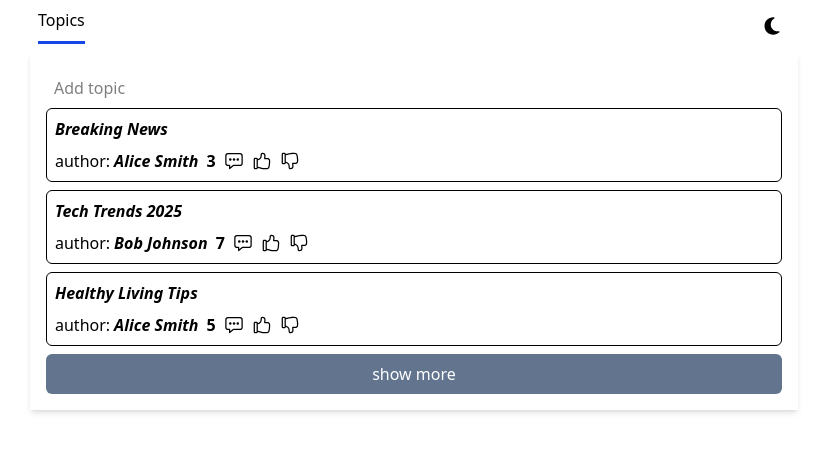
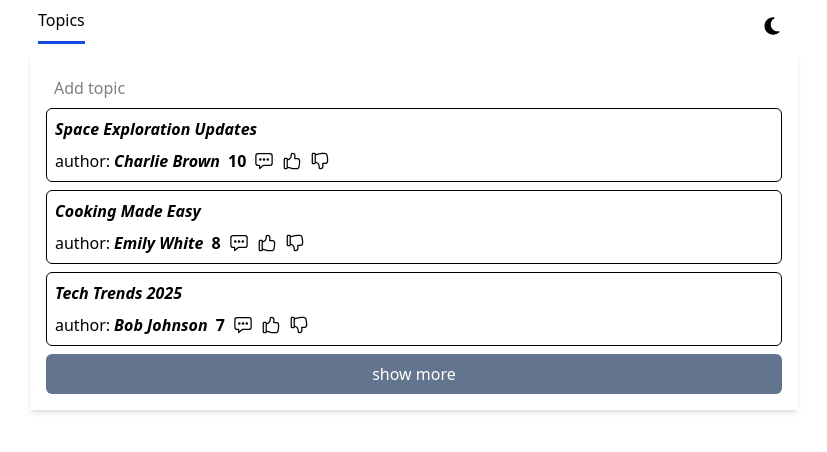
Before and after one commit to dimitargluharski/practise, a React (Vite) app: page / in a window 1280 px wide. Shown: the top 452 px of the page, without its empty margins (226-1053 px from the left). Built offline with nearby package versions, Linux system fonts and the light colour scheme.

Commit message:
sort topics by vote

```diff
--- a/src/pages/HomePage.tsx
+++ b/src/pages/HomePage.tsx
@@ -1,4 +1,4 @@
-import { useState } from "react";
+import { useEffect, useState } from "react";
 import { InputField } from "../components/inputField/InputField"
 import { IoChatboxEllipsesOutline } from "react-icons/io5";
 import { GoThumbsdown, GoThumbsup } from "react-icons/go";
@@ -48,7 +48,7 @@ export const HomePage = () => {
       <InputField handleOnChangeInput={handleOnChangeInput} term={term} />
 
       <div className="flex flex-col gap-2">
-        {topics.map((topic) => (
+        {topics.sort((a, b) => b.votes - a.votes).map((topic) => (
           <div key={topic.id} className="flex flex-col gap-2 border rounded-md p-2">
             <div className="flex gap-1">
               <span className="font-bold italic">
```
